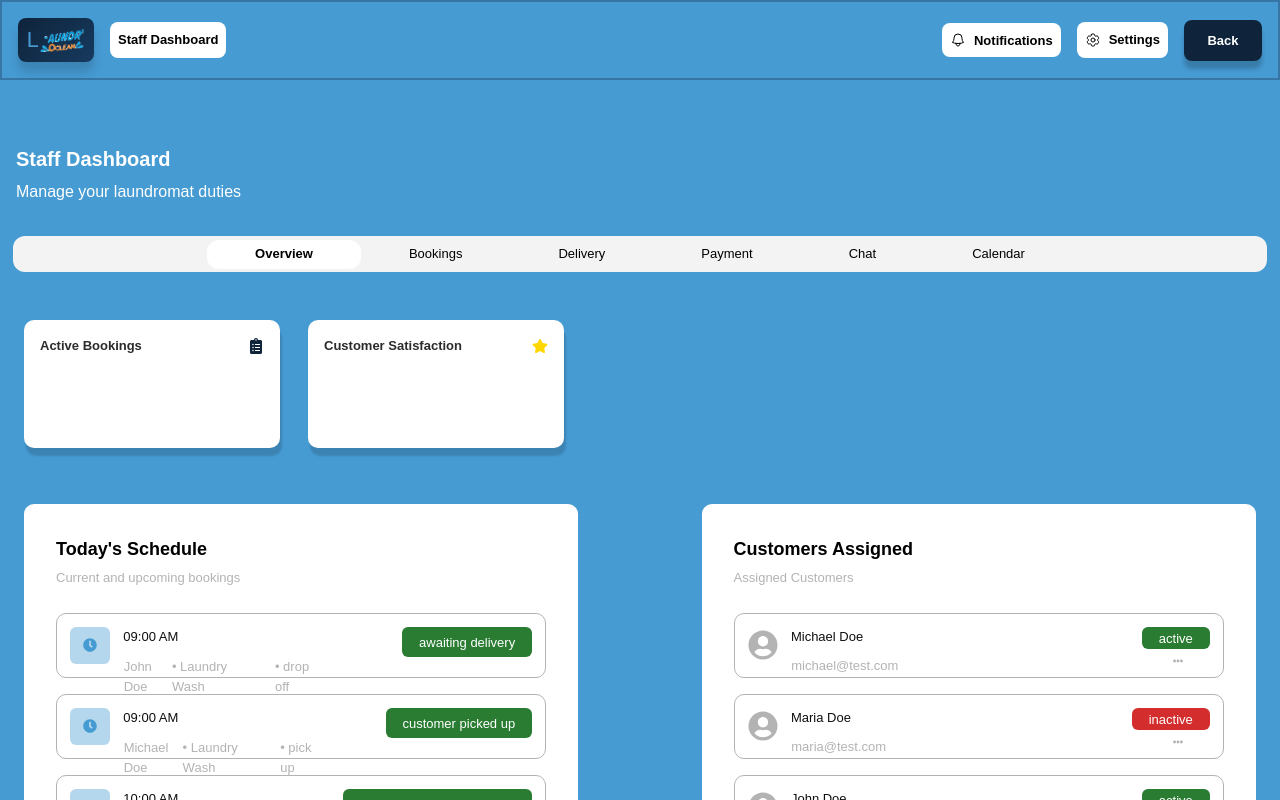
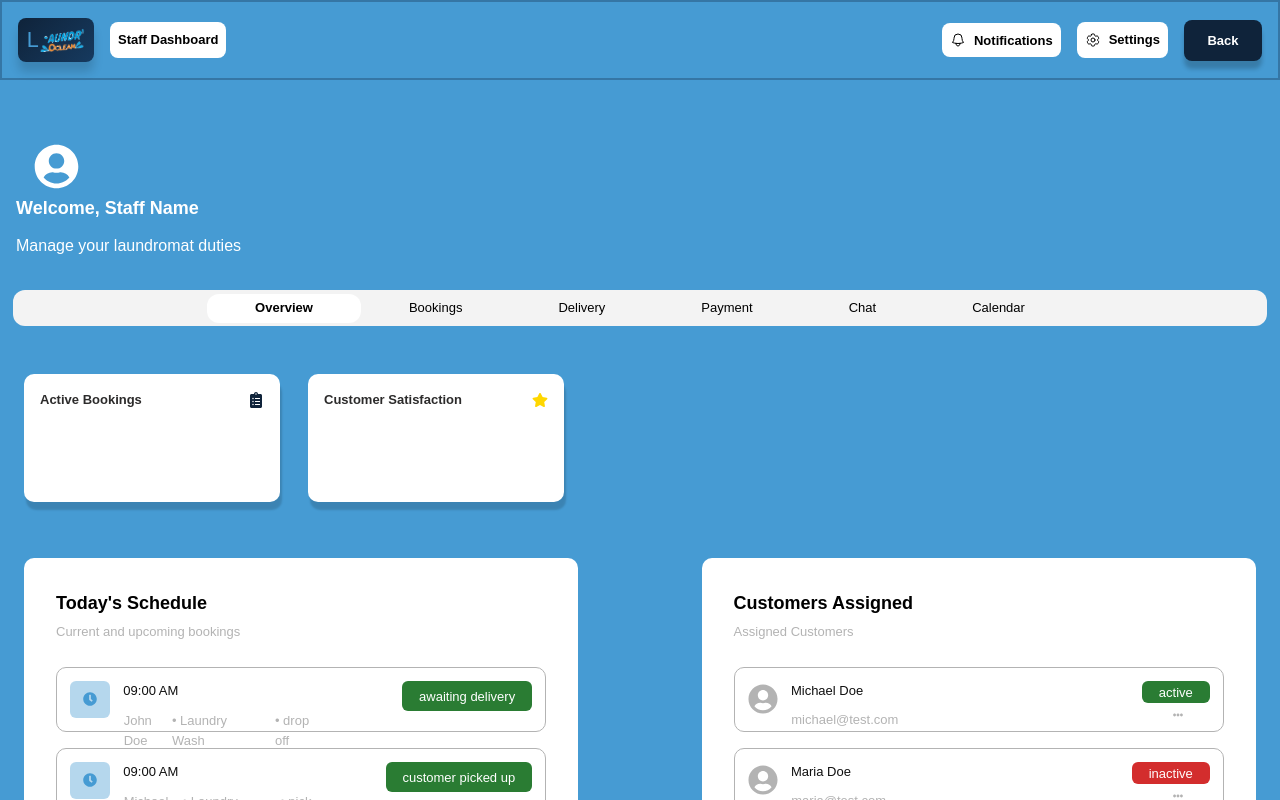
Before and after one commit to merytpeters/Laundroclean, a Next.js app in the folder client/laundroclean/: page /staff/dashboard in a window 1280 px wide. Shown: the top 800 px of the page. Built offline with nearby package versions, Linux system fonts and the light colour scheme; a web font is replaced by a local one.

Commit message:
UI: added profile picture icon to welcome component

```diff
--- a/client/laundroclean/src/app/admin/(with-dashboard-layout)/layout.tsx
+++ b/client/laundroclean/src/app/admin/(with-dashboard-layout)/layout.tsx
@@ -18,7 +18,7 @@ export default async function AdminLayout({
   return (
     <CompanyUserLayout
       user={mockCompanyAdmin}
-      welcomeMessage={{ title: "Admin Dashboard", message: "Manage your laundromat operations and monitor performance" }}
+      welcomeMessage={{ name: "Admin Name", message: "Manage your laundromat operations and monitor performance" }}
       showMenu={true}
     >
       {children}
--- a/client/laundroclean/src/app/staff/layout.tsx
+++ b/client/laundroclean/src/app/staff/layout.tsx
@@ -18,7 +18,7 @@ export default async function StaffLayout({
   return (
     <CompanyUserLayout
       user={mockCompanyStaff}
-      welcomeMessage={{ title: "Staff Dashboard", message: "Manage your laundromat duties" }}
+      welcomeMessage={{ name: "Staff Name", message: "Manage your laundromat duties" }}
     >
       {children}
     </CompanyUserLayout>
--- a/client/laundroclean/src/components/layouts/CompanyUser/CompanyUserLayout.tsx
+++ b/client/laundroclean/src/components/layouts/CompanyUser/CompanyUserLayout.tsx
@@ -14,7 +14,7 @@ import BackButton from "src/components/ui/Button/BackButton";
 interface CompanyUserLayoutProps {
   user: CompanyUser;
   children: React.ReactNode;
-  welcomeMessage?: { title: string; message: string };
+  welcomeMessage?: { name: string; message: string };
   showMenu?: boolean;
 }
 
@@ -80,7 +80,7 @@ const LayoutContent = ({ user, children, welcomeMessage, showMenu = true }: Comp
        {welcomeMessage && (
         <div className={styles.welcomeWrapper}>
           <WelcomeMessage
-            title={welcomeMessage.title}
+            name={welcomeMessage.name}
             message={welcomeMessage.message}
           />
         </div>
--- a/client/laundroclean/src/components/ui/WelcomeMessage/WelcomeMessage.module.css
+++ b/client/laundroclean/src/components/ui/WelcomeMessage/WelcomeMessage.module.css
@@ -1,9 +1,19 @@
 .welcomeMessage {
   position: relative;
+  display: flex;
+  flex-direction: column;
+  gap: 0.4em;
   left: 0;
   margin-left: 0;
   width: 100%;
   box-sizing: border-box;
+}
+
+.profilepic {
+  display: flex;
+  justify-content: center;
+  align-items: center;
+  width: 5em;
 }
 
 /* Ensure left:0 on all screen sizes explicitly */
--- a/client/laundroclean/src/components/ui/WelcomeMessage/WelcomeMessage.tsx
+++ b/client/laundroclean/src/components/ui/WelcomeMessage/WelcomeMessage.tsx
@@ -1,16 +1,18 @@
 import styles from './WelcomeMessage.module.css'
+import { FaUserCircle } from 'react-icons/fa';
 
 interface WelcomeMessageProps {
-    title: string;
+    name: string;
     message: string;
 }
 
-export default function WelcomeMessage({ title, message}: WelcomeMessageProps) {
+export default function WelcomeMessage({ name, message}: WelcomeMessageProps) {
     return (
         <div className={styles.welcomeMessage}>
-            <h3>
-                {title}
-            </h3>
+            <span className={styles.profilepic}>
+                <FaUserCircle size={45}/>
+            </span>
+            <h4>Welcome, {name} </h4>
             <span>{message}</span>
         </div>
     )
```
